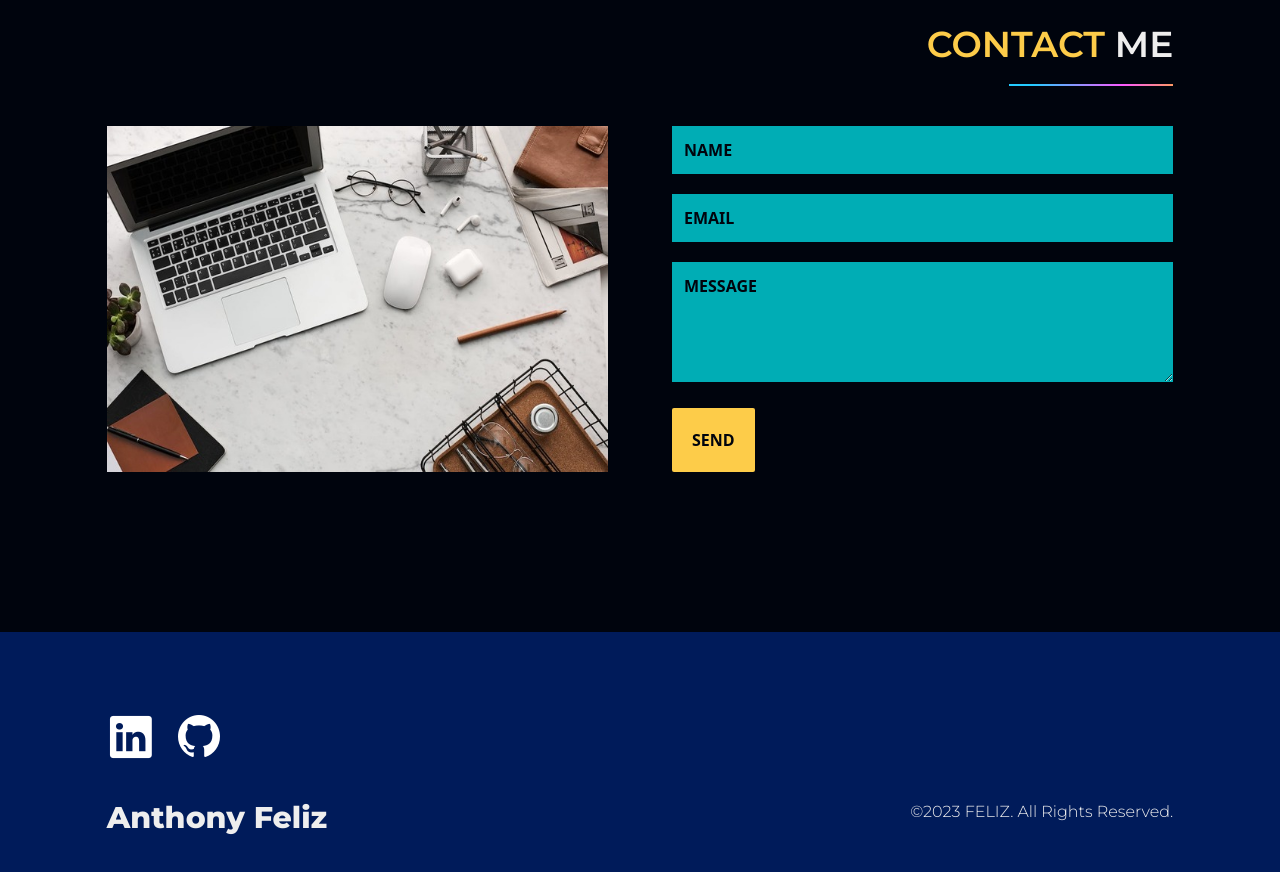
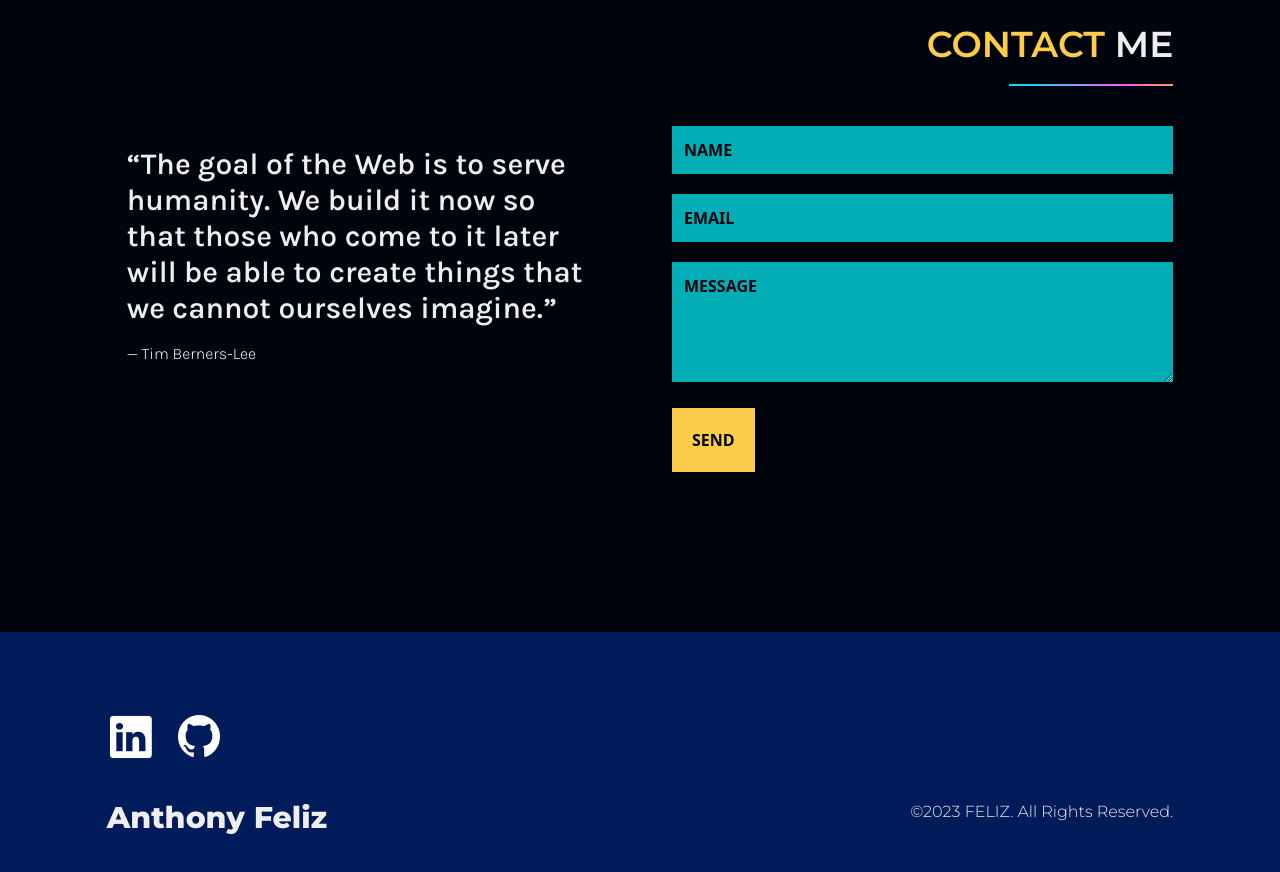
Before and after one commit to arfgit/ant-portfolio, a React (Create React App) app: page / in a window 1280 px wide. Shown: the part 3020-3892 px from the top of the page. Built offline with nearby package versions, Linux system fonts and the light colour scheme.

Commit message:
added quote instead of stock photo for contact

```diff
--- a/src/components/contact/Contact.jsx
+++ b/src/components/contact/Contact.jsx
@@ -2,6 +2,7 @@ import { useRef } from "react";
 import LineGradient from "../../features/gradients/LineGradient";
 import { useForm } from "react-hook-form";
 import { motion } from "framer-motion";
+import Quote from "../../features/quote/Quote";
 
 const Contact = () => {
   const {
@@ -54,7 +55,11 @@ const Contact = () => {
           }}
           className="basis-1/2 flex justify-center"
         >
-          <img src="../assets/contact-me.jpeg" alt="contact" />
+          {/* <img src="../assets/quote.png" alt="contact" className="rounded-lg" /> */}
+          <Quote
+            quote="The goal of the Web is to serve humanity. We build it now so that those who come to it later will be able to create things that we cannot ourselves imagine."
+            author="Tim Berners-Lee"
+          />
         </motion.div>
 
         <motion.div
@@ -130,7 +135,7 @@ const Contact = () => {
             )}
 
             <button
-              className="p-5 bg-yellow font-semibold rounded-sm text-deep-blue mt-5 hover:bg-red hover:text-white ease-in transition duration-200"
+              className="p-5 bg-yellow font-semibold   text-deep-blue mt-5 hover:bg-red hover:text-white ease-in transition duration-200"
               type="submit"
             >
               SEND
--- /dev/null
+++ b/src/features/quote/Quote.jsx
@@ -0,0 +1,14 @@
+import React from "react";
+
+const Quote = ({ quote, author }) => {
+  return (
+    <div className="bg-deep-blue font-karla p-5 rounded-lg">
+      <p className="text-white text-3xl font-semibold">&ldquo;{quote}&rdquo;</p>
+      <p className="text-white sm:text-base text-lg font-normal mt-4">
+        &mdash; {author}
+      </p>
+    </div>
+  );
+};
+
+export default Quote;
```
